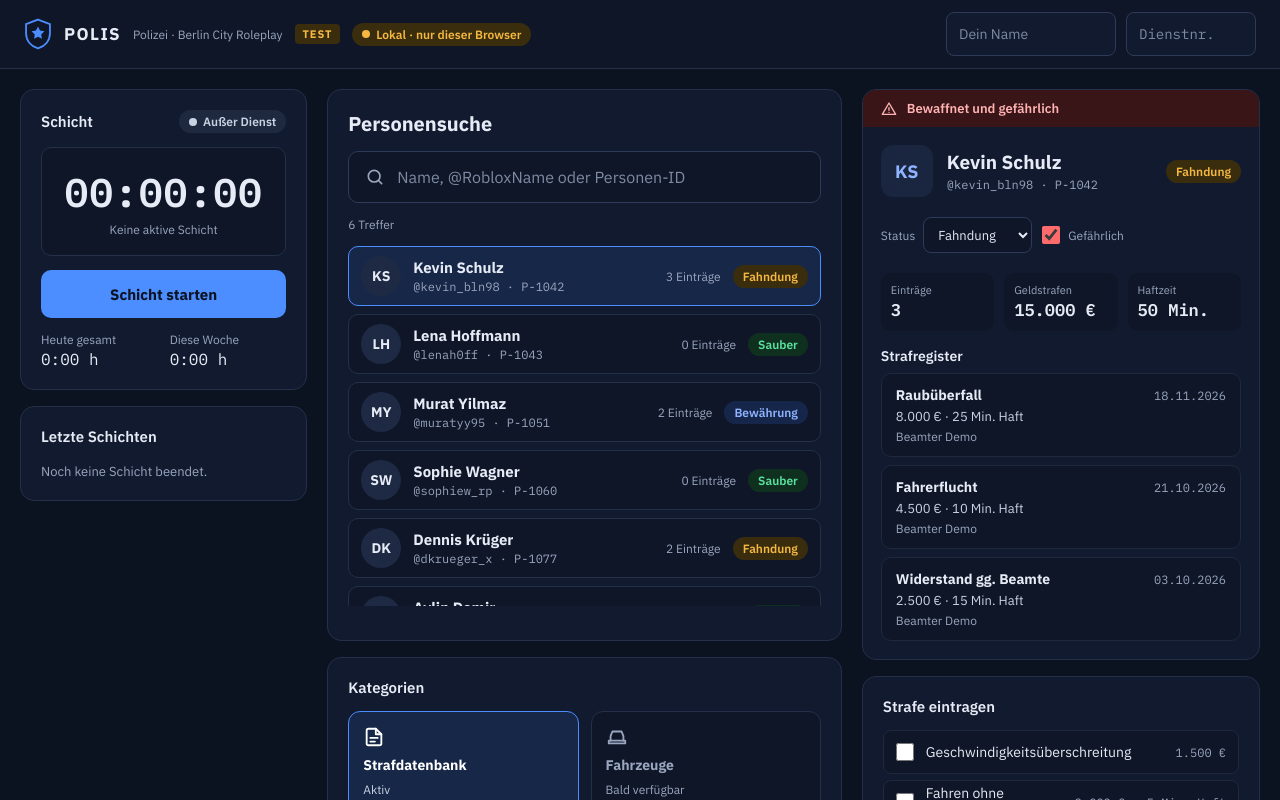
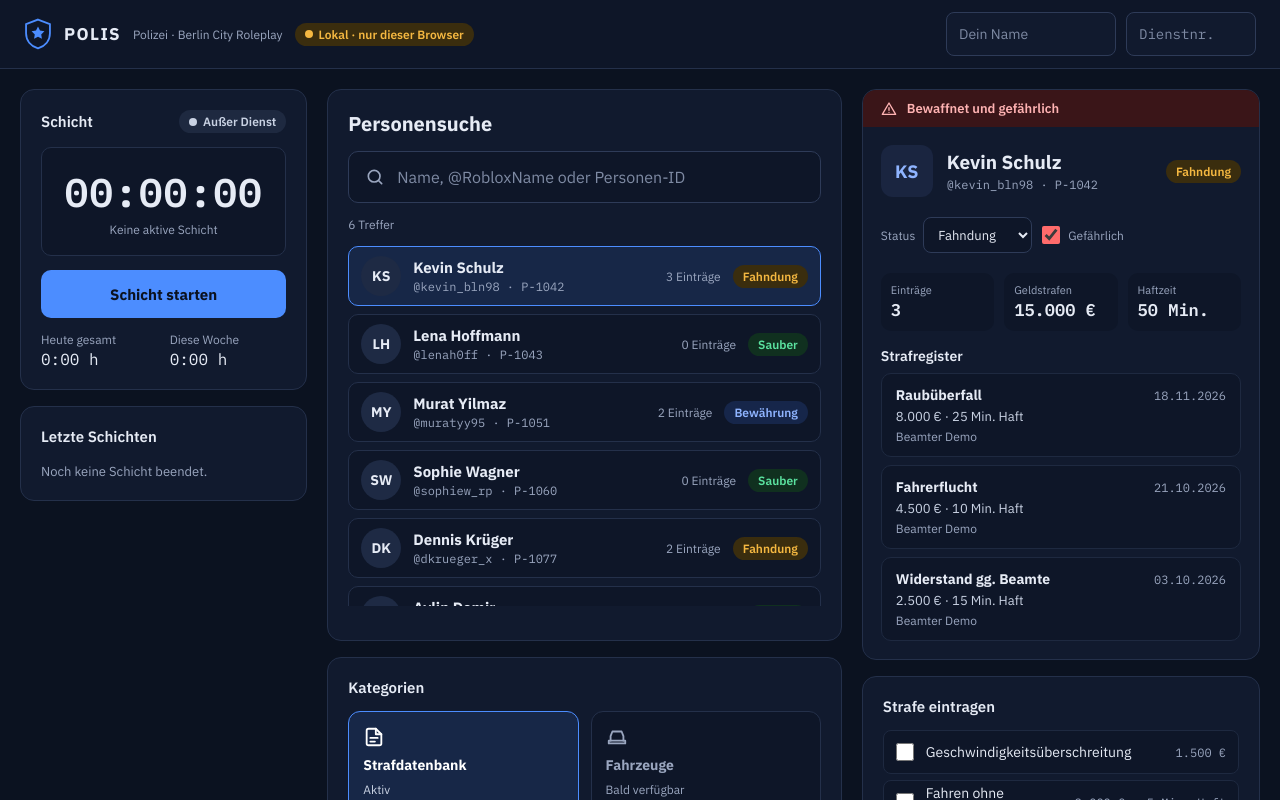
Before and after one commit to nikesieg4/polis, a plain HTML site: page index.html in a window 1280 px wide. Shown: the top 800 px of the page. Drawn offline with Linux system fonts and the light colour scheme; no server answers.

Commit message:
TEST-Hinweis aus der Kopfzeile entfernen
Co-Authored-By: Claude Opus 5.5 <noreply@anthropic.com>
Claude-Session: https://claude.ai/code/session_01H2UiKqgCzbpHQ4TT4xxAV7

```diff
--- a/index.html
+++ b/index.html
@@ -17,7 +17,6 @@
     <svg width="28" height="32" viewBox="0 0 34 38" fill="none" aria-hidden="true"><path d="M17 1.5 31.5 7v11c0 9.2-6.1 15.8-14.5 18.5C8.6 33.8 2.5 27.2 2.5 18V7L17 1.5Z" stroke="#4C8DFF" stroke-width="2.2"/><path d="m17 10 2.4 4.9 5.4.8-3.9 3.8.9 5.4-4.8-2.6-4.8 2.6.9-5.4-3.9-3.8 5.4-.8L17 10Z" fill="#4C8DFF"/></svg>
     <span class="brand-name">POLIS</span>
     <span class="muted small">Polizei · Berlin City Roleplay</span>
-    <span class="test-badge">TEST</span>
     <span id="modeChip" class="chip"></span>
   </div>
   <div class="officer">
```
